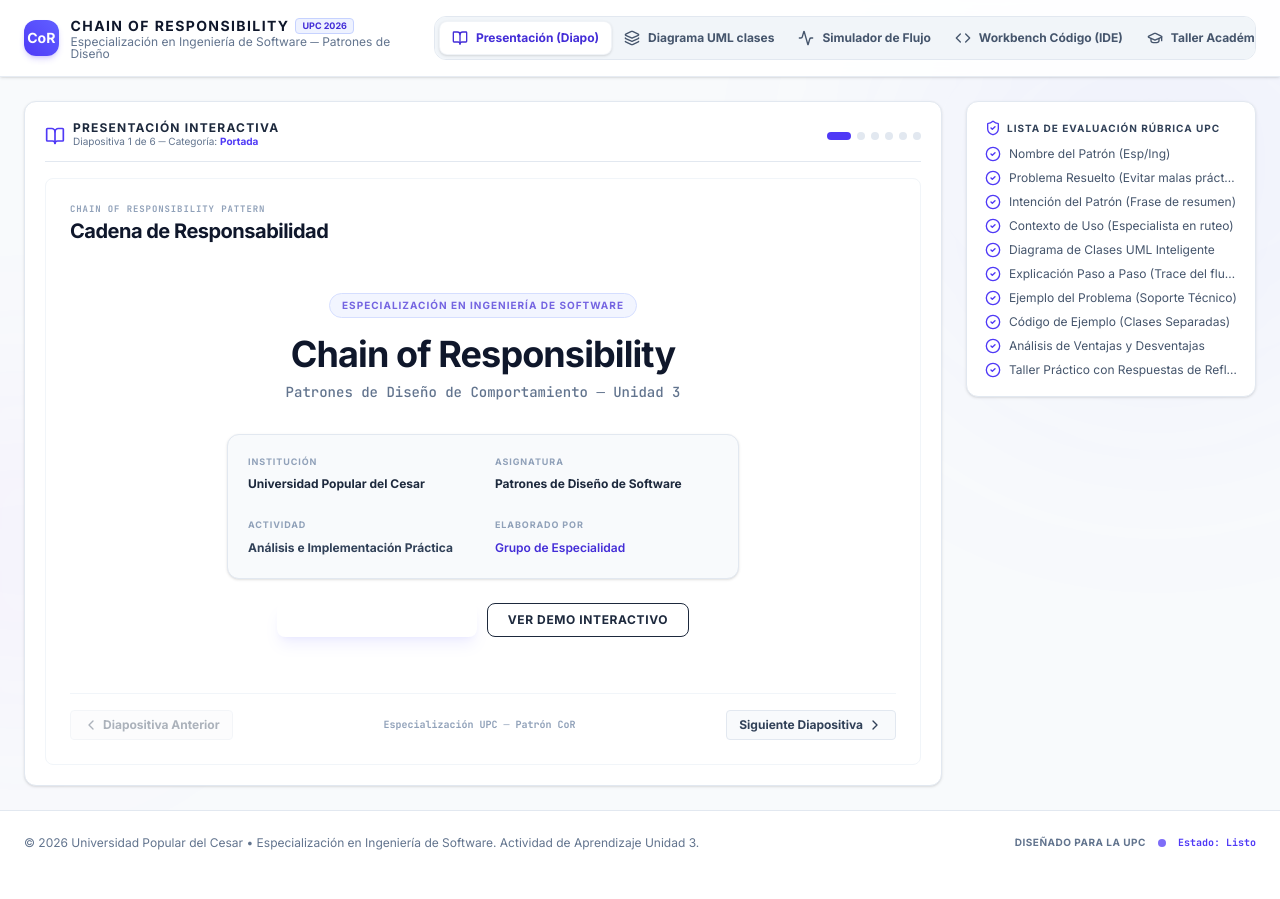
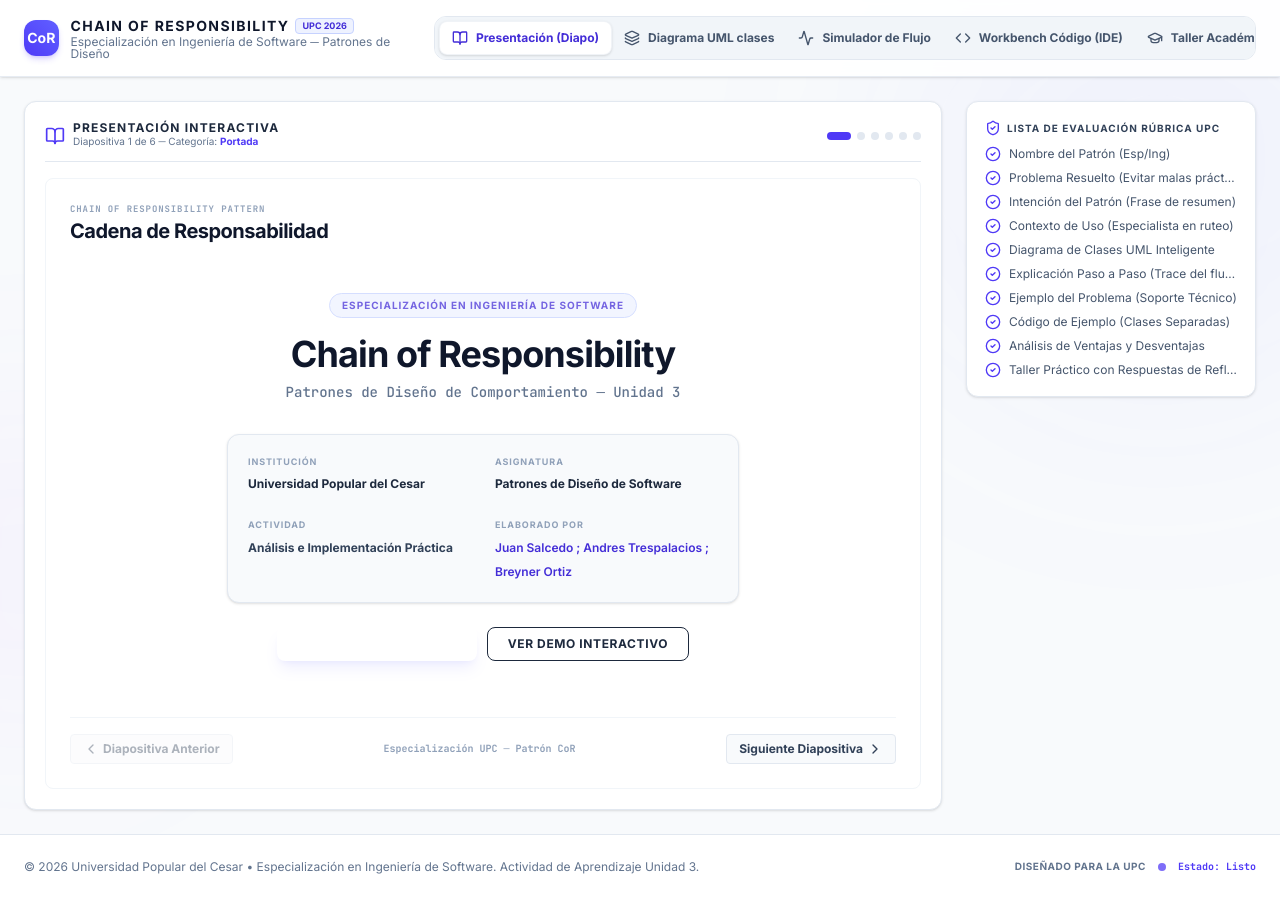
Before and after one commit to whatsappjuanandressalcedo909-ui/responsabilidad, a React (Vite) app: page / in a window 1280 px wide. Before the commit the page ends 875 px from the top, so only its background shows below. Built offline with nearby package versions, Linux system fonts and the light colour scheme.

Commit message:
Update PresentationSlides.tsx

```diff
--- a/src/components/PresentationSlides.tsx
+++ b/src/components/PresentationSlides.tsx
@@ -41,7 +41,7 @@ export default function PresentationSlides({ onGoToSection }: PresentationSlides
             </div>
             <div>
               <span className="text-[9px] font-bold text-slate-400 uppercase tracking-widest block mb-0.5">Elaborado por</span>
-              <span className="text-xs font-bold text-indigo-700 font-semibold">Grupo de Especialidad</span>
+              <span className="text-xs font-bold text-indigo-700 font-semibold">Juan Salcedo ; Andres Trespalacios ; Breyner Ortiz</span>
             </div>
           </div>
 
```
